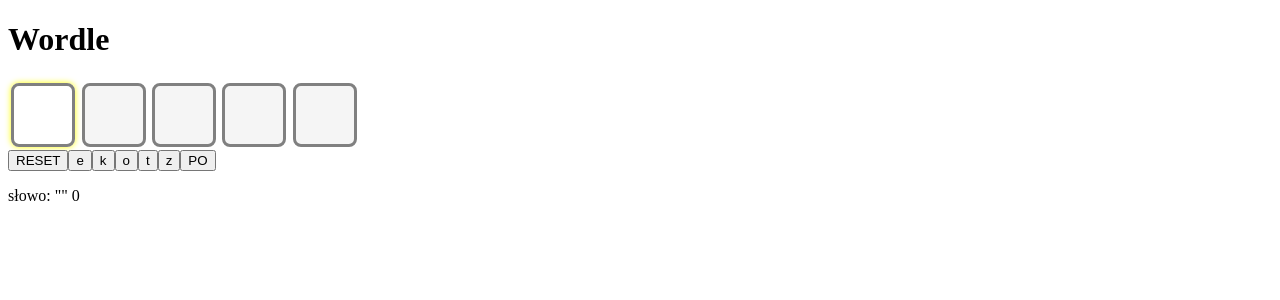
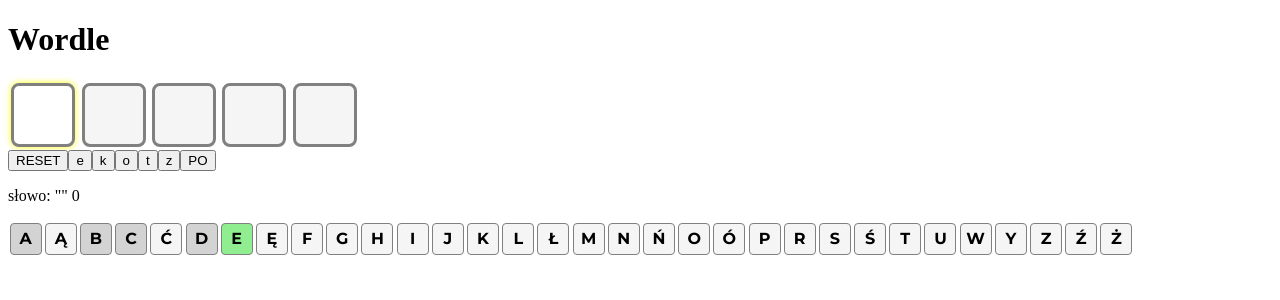
Before and after one commit to damjes/wordle, a React (Vite) app: page / in a window 1280 px wide. Shown: the top 300 px of the page. Built offline with nearby package versions, Linux system fonts and the light colour scheme.

Commit message:
Klawiatura nawet działa

```diff
--- a/src/Gra.tsx
+++ b/src/Gra.tsx
@@ -1,5 +1,6 @@
 import { useState } from "react"
 import Slowo from "./Slowo"
+import Klawiatura from "./Klawiatura"
 
 function Gra() {
 	const [słowo, setSłowo] = useState('')
@@ -39,6 +40,12 @@
 		<button onClick={() => dopiszLiterke('z')}>z</button>
 		<button onClick={() => setEtap('po')}>PO</button>
 		<p>słowo: {'"' + słowo + '" ' + słowo.length.toString()}</p>
+		<Klawiatura
+			wypróbowane="abcde"
+			rozwiązanie={rozwiązanie}
+			dozwolone={dozwoloneLiterki}
+			klik={dopiszLiterke}
+		/>
 	</div>
 }
 
--- /dev/null
+++ b/src/Klawiatura.scss
@@ -0,0 +1,4 @@
+.klawiatura {
+	display: flex;
+	flex-direction: row;
+}
--- /dev/null
+++ b/src/Klawiatura.tsx
@@ -0,0 +1,34 @@
+import Literka from "./Literka"
+import './Klawiatura.scss'
+
+function ustalKlasę(literka: string, wypróbowane: string, rozwiązanie: string) {
+	if(wypróbowane.includes(literka)) {
+		if(rozwiązanie.includes(literka)) {
+			return 'dobrze'
+		}
+		return 'zle'
+	}
+
+	return 'nieznana'
+}
+
+function Klawiatura(props: {
+	wypróbowane: string,
+	rozwiązanie: string,
+	dozwolone: string[],
+	klik: (literka: string) => void
+}) {
+	const literki = props.dozwolone.map(literka =>
+		<Literka
+			literka={literka}
+			klasa={ustalKlasę(literka, props.wypróbowane, props.rozwiązanie)}
+			klik={() => props.klik(literka)}
+		/>
+	)
+
+	return <div className="klawiatura">
+		{literki}
+	</div>
+}
+
+export default Klawiatura
--- a/src/Literka.tsx
+++ b/src/Literka.tsx
@@ -4,12 +4,13 @@
 	props: {
 		literka?: string,
 		klasa: string
+		klik?: () => void
 	}
 ) {
 	const literka = props.literka || '';
 	const klasy = 'literka ' + props.klasa;
 
-	return <div className={klasy}>
+	return <div className={klasy} onClick={props.klik}>
 		{literka}
 	</div>
 }
```
